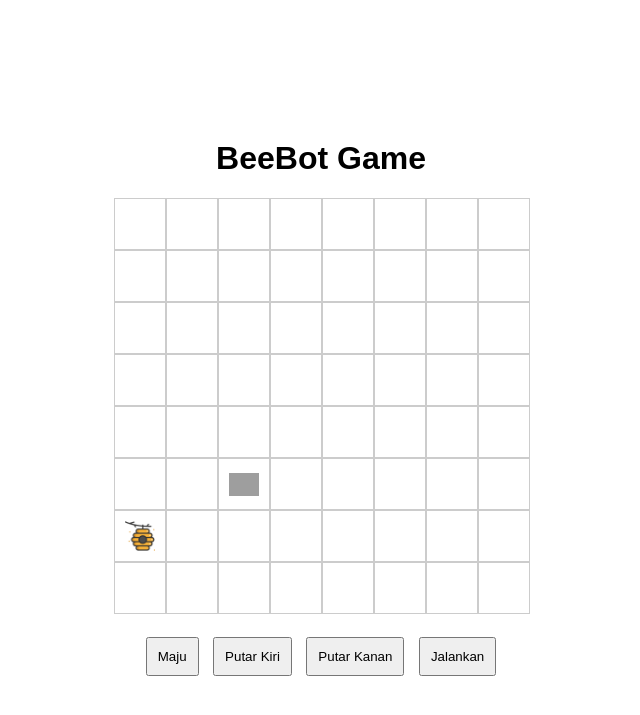
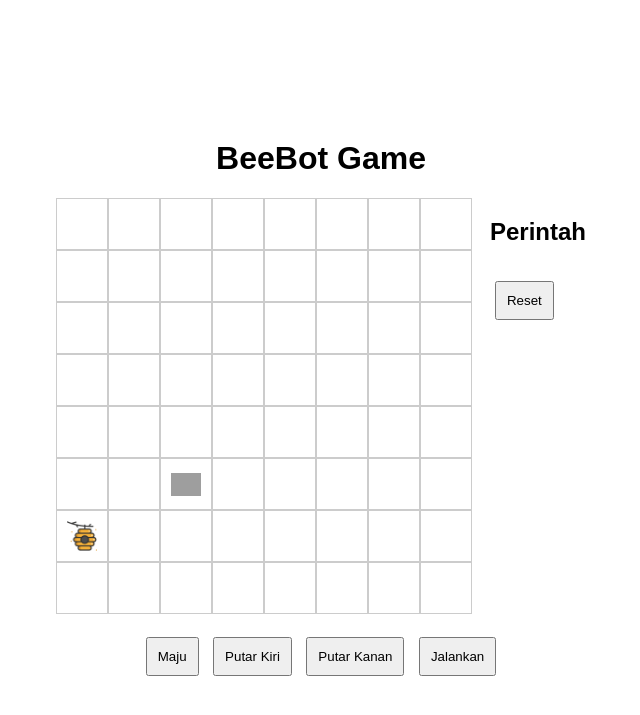
Before and after one commit to tsukiram/ramabee, a Flask app: page / in a window 1280 px wide. Shown: the top 715 px of the page, without its empty margins (319-959 px from the left). Run offline with Flask 3, Linux system fonts and the light colour scheme; grey boxes are pictures that could not be loaded.

Commit message:
add reset

```diff
--- a/static/script.js
+++ b/static/script.js
@@ -45,6 +45,7 @@ function renderGrid() {
 
 function addCommand(command) {
     commands.push(command);
+    updateCommandsList();
 }
 
 function executeCommands() {
@@ -64,6 +65,7 @@ function executeCommands() {
     });
     setTimeout(checkWin, delay);
     commands = [];
+    updateCommandsList();
 }
 
 function moveForward() {
@@ -102,3 +104,18 @@ function initGame() {
             renderGrid();
         });
 }
+
+function updateCommandsList() {
+    const commandsList = document.getElementById('commands-list');
+    commandsList.innerHTML = '';
+    commands.forEach(command => {
+        const li = document.createElement('li');
+        li.textContent = command;
+        commandsList.appendChild(li);
+    });
+}
+
+function resetCommands() {
+    commands = [];
+    updateCommandsList();
+}
--- a/static/styles.css
+++ b/static/styles.css
@@ -8,11 +8,17 @@ body {
     margin: 0;
 }
 
+.game-container {
+    display: flex;
+    align-items: flex-start;
+}
+
 .grid-container {
     display: grid;
     grid-template-columns: repeat(8, 50px);
     grid-template-rows: repeat(8, 50px);
     gap: 2px;
+    margin-right: 20px;
 }
 
 .grid-item {
@@ -27,6 +33,26 @@ body {
 
 .bee {
     transition: transform 0.5s;
+}
+
+.commands-container {
+    display: flex;
+    flex-direction: column;
+    align-items: flex-start;
+}
+
+#commands-list {
+    list-style: none;
+    padding: 0;
+    margin: 0 0 10px 0;
+}
+
+#commands-list li {
+    margin-bottom: 5px;
+    padding: 5px;
+    background-color: #f0f0f0;
+    border: 1px solid #ccc;
+    border-radius: 5px;
 }
 
 .controls {
--- a/templates/index.html
+++ b/templates/index.html
@@ -8,7 +8,14 @@
 </head>
 <body>
     <h1>BeeBot Game</h1>
-    <div class="grid-container" id="grid-container"></div>
+    <div class="game-container">
+        <div class="grid-container" id="grid-container"></div>
+        <div class="commands-container">
+            <h2>Perintah</h2>
+            <ul id="commands-list"></ul>
+            <button onclick="resetCommands()">Reset</button>
+        </div>
+    </div>
     <div class="controls">
         <button onclick="addCommand('forward')">Maju</button>
         <button onclick="addCommand('left')">Putar Kiri</button>
```
